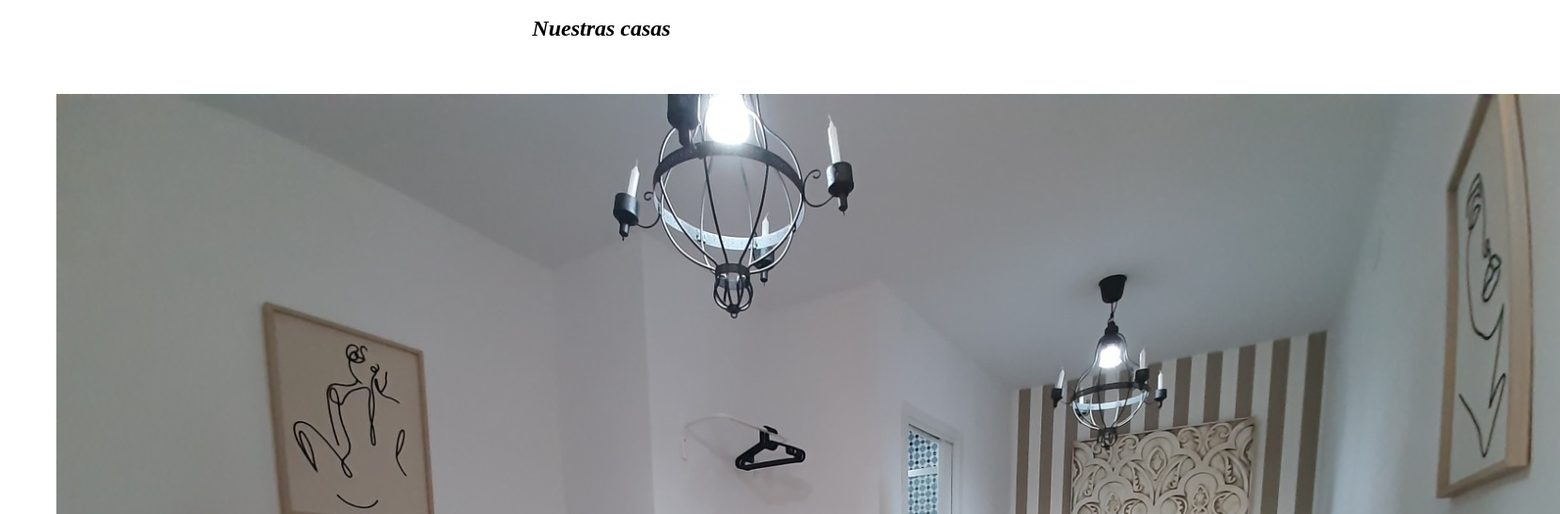
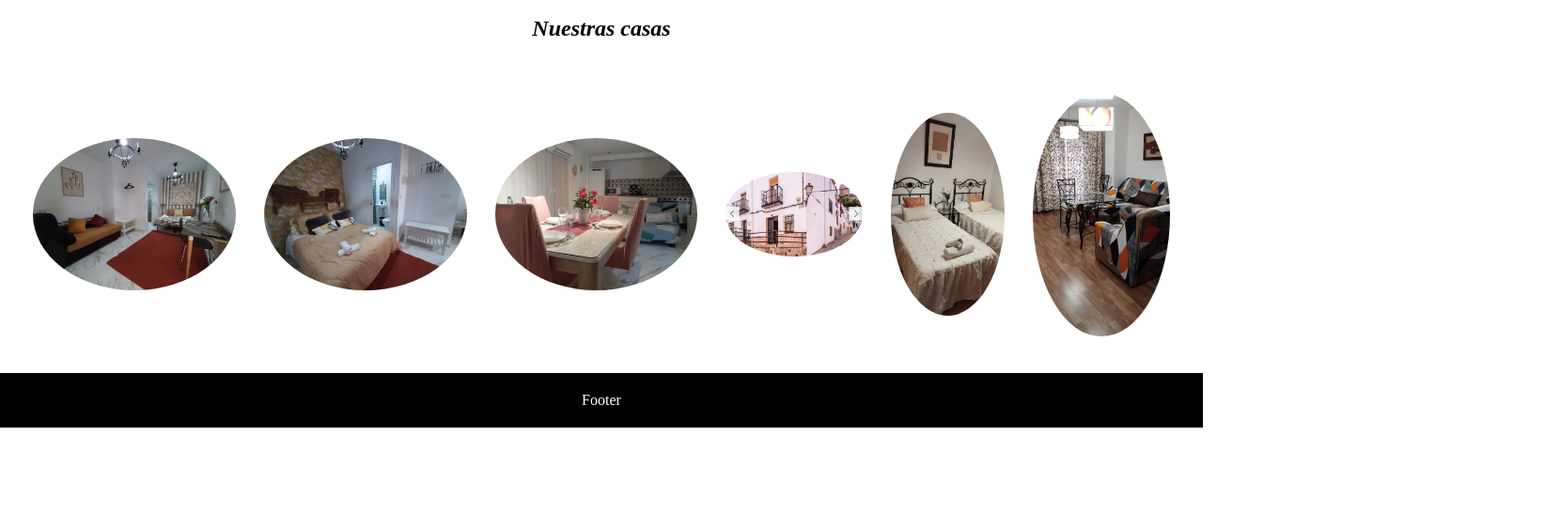
Before and after one commit to albabernal03/proyecto_sitio_web, a plain HTML site: page index.html in a window 1280 px wide. Shown: the part 181-728 px from the top of the page at 94% size, 1660 px wide, since content can reach past the window. Drawn offline with Linux system fonts and the light colour scheme.

Commit message:
arreglamos para que todo quede alineado

```diff
--- a/index.html
+++ b/index.html
@@ -20,10 +20,30 @@
         </header>
         <h2 id='casa'>Nuestras casas</h2>
         <section id="features">
-            <figure>
+            <div class="imagen">
                 <img src="./imagenes/casa1.jpeg" alt="Estudio de San Amador" />
-                <figcaption>Estudio de San Amador</figcaption>
-            </figure>
+                <!--<figcaption>Estudio de San Amador</figcaption>-->
+            </div>
+            <div class=" imagen">
+                <img src="./imagenes/casa2.jpeg" alt="Estudio de San Marta" />
+                <!--<figcaption>Estudio de Santa Marta</figcaption>-->
+            </div>
+            <div class="imagen">
+                <img src="./imagenes/casa3.jpeg" alt="Sweet home" />
+                <!--<figcaption>Sweet home</figcaption>-->
+            </div>
+            <div class="imagen">
+                <img src="./imagenes/casa4.jpeg" alt="Casa de Pueblo" />
+                <!--<figcaption>Casa de Pueblo</figcaption>-->
+            </div>
+            <div class="imagen">
+                <img src="./imagenes/casa5.jpeg" alt="Coqueto Alojamiento" />
+                <!--<figcaption>Coqueto Alojamiento</figcaption>-->
+            </div>
+            <div class="imagen">
+                <img src="./imagenes/casa6.jpeg" alt="Centrico alojamiento" />
+               <!--- <figcaption>Céntrico Alojamiento</figcaption>-->
+                </div>
 
         </section>
         <footer>Footer</footer>
--- a/style.css
+++ b/style.css
@@ -13,20 +13,25 @@ header{
 
 }
 
-section{
+#features{
     background:white;
     color:gray;
     padding:20px;
     display:flex; /*Esto es para que se pongan en linea*/
     flex-direction: row;
-    ;
+    align-items: center;
+
 }
 
-div{
-    background:blue;
+/* cebtrar */
+#features .imagen {
+    /*width: 10%;*/
     margin:auto;
-    width: 100px;
-    margin-right: 2%
+    padding: 15px;
+}
+#features .imagen img{
+    width: 100%;
+    border-radius: 50%;
 
 }
 
```
Also changed, not shown: imagenes/casa2.jpeg (added), imagenes/casa3.jpeg (added), imagenes/casa4.jpeg (added), imagenes/casa5.jpeg (added), imagenes/casa6.jpeg (added).
